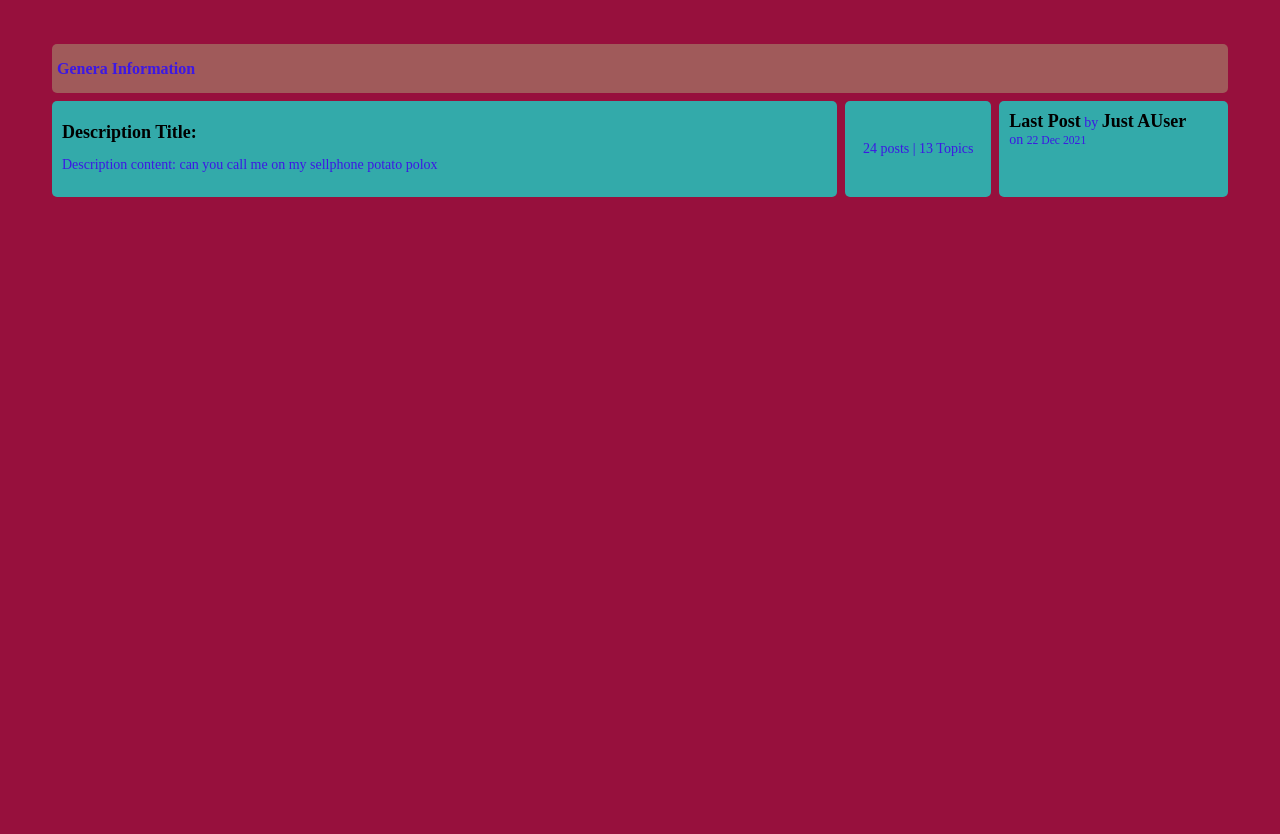
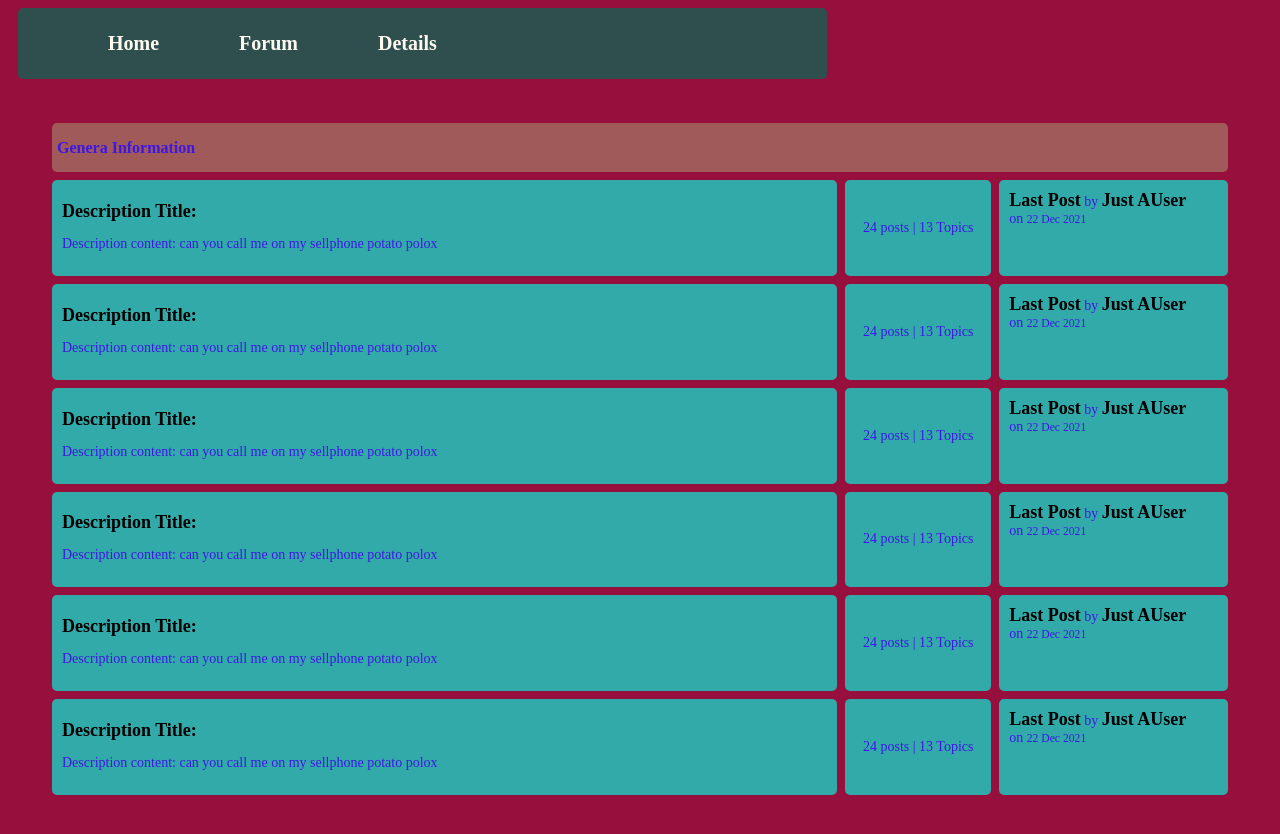
Before and after one commit to Vladul555/2020_21_project-2, a plain HTML site: page Forum/home.html in a window 1280 px wide. Before the commit the page ends 800 px from the top, so only its background shows below. Drawn offline with Linux system fonts and the light colour scheme.

Commit message:
Update home.html

```diff
--- a/Forum/home.html
+++ b/Forum/home.html
@@ -8,7 +8,23 @@
 
 </head>
 <body>
-
+    <header>
+        <div class="navigation_bar">
+            <nav class="navigation">
+                <ul class="navigation_list">
+                    <li class="navigation_item">
+                        <a href="#"class="navigation_link">Home</a>
+                    </li>
+                    <li class="navigation_item">
+                        <a href="#" class="navigation_link">Forum</a>
+                    </li>
+                    <li class="navigation_item">
+                        <a href="#"class="navigation_link">Details</a>
+                    </li>
+                </ul>
+            </nav>
+        </div>
+    </header>
     <div class="container">
         <div class="subforum">
                 <div class="subforum-title ">
@@ -29,8 +45,76 @@
                     </div>
                 </div>
         </div>
-
-
+        <div class="subforum-row">
+            <div class="subforum-descriptions subforum-column ">
+                <h1><a href="">Description Title:</a></h1>
+                <p>Description content: can you call me on my sellphone potato polox</p>
+            </div>
+            <div class="subforum-stats subforum-column center">
+                <span>24 posts | 13 Topics</span>
+            </div>
+            <div class="subforum-info subforum-column ">
+                <b><a href="">Last Post</a></b> by <b><a href="">Just AUser</a></b>
+                <br>
+                on <small>22 Dec 2021</small>
+            </div>
+        </div>
+        <div class="subforum-row">
+            <div class="subforum-descriptions subforum-column ">
+                <h1><a href="">Description Title:</a></h1>
+                <p>Description content: can you call me on my sellphone potato polox</p>
+            </div>
+            <div class="subforum-stats subforum-column center">
+                <span>24 posts | 13 Topics</span>
+            </div>
+            <div class="subforum-info subforum-column ">
+                <b><a href="">Last Post</a></b> by <b><a href="">Just AUser</a></b>
+                <br>
+                on <small>22 Dec 2021</small>
+            </div>
+        </div>
+        <div class="subforum-row">
+            <div class="subforum-descriptions subforum-column ">
+                <h1><a href="">Description Title:</a></h1>
+                <p>Description content: can you call me on my sellphone potato polox</p>
+            </div>
+            <div class="subforum-stats subforum-column center">
+                <span>24 posts | 13 Topics</span>
+            </div>
+            <div class="subforum-info subforum-column ">
+                <b><a href="">Last Post</a></b> by <b><a href="">Just AUser</a></b>
+                <br>
+                on <small>22 Dec 2021</small>
+            </div>
+        </div>
+        <div class="subforum-row">
+            <div class="subforum-descriptions subforum-column ">
+                <h1><a href="">Description Title:</a></h1>
+                <p>Description content: can you call me on my sellphone potato polox</p>
+            </div>
+            <div class="subforum-stats subforum-column center">
+                <span>24 posts | 13 Topics</span>
+            </div>
+            <div class="subforum-info subforum-column ">
+                <b><a href="">Last Post</a></b> by <b><a href="">Just AUser</a></b>
+                <br>
+                on <small>22 Dec 2021</small>
+            </div>
+        </div>
+        <div class="subforum-row">
+            <div class="subforum-descriptions subforum-column ">
+                <h1><a href="">Description Title:</a></h1>
+                <p>Description content: can you call me on my sellphone potato polox</p>
+            </div>
+            <div class="subforum-stats subforum-column center">
+                <span>24 posts | 13 Topics</span>
+            </div>
+            <div class="subforum-info subforum-column ">
+                <b><a href="">Last Post</a></b> by <b><a href="">Just AUser</a></b>
+                <br>
+                on <small>22 Dec 2021</small>
+            </div>
+        </div>
     </div>
 
     <script src="main.js"></script>
```
